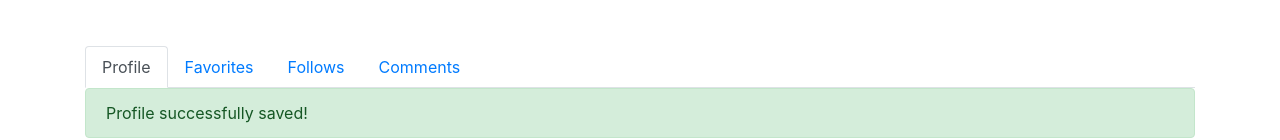
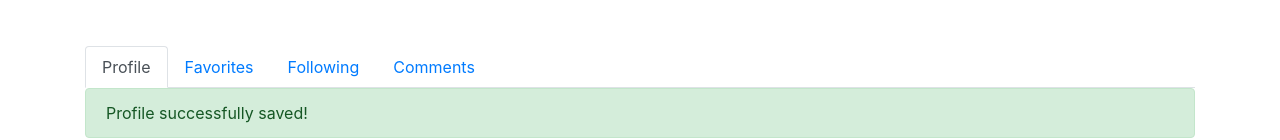
Before and after one commit to xiaojinhe/CS5610-spring20-final-project, a React (Create React App) app in the folder cs5610-spring20-final-project-client-react/: page /profile/1 in a window 1280 px wide. Shown: the part 438-578 px from the top of the page. Built offline with nearby package versions, Linux system fonts and the light colour scheme.

Commit message:
change follows to following

```diff
--- a/cs5610-spring20-final-project-client-react/src/components/UserProfileComponents/UserProfileHeaderComponent.js
+++ b/cs5610-spring20-final-project-client-react/src/components/UserProfileComponents/UserProfileHeaderComponent.js
@@ -22,7 +22,7 @@ const UserProfileHeaderComponent = ({user, isLoggedInUser}) =>
         <div className="row">
           <div className="col-6">
             <div>
-              <h2 className="text-center font-weight-bold">{user.follows.length}</h2>
+              <h2 className="text-center font-weight-bold">{user.following.length}</h2>
               <div className="text-center">Following</div>
             </div>
           </div>
--- a/cs5610-spring20-final-project-client-react/src/components/UserProfileComponents/UserProfileTabComponent.js
+++ b/cs5610-spring20-final-project-client-react/src/components/UserProfileComponents/UserProfileTabComponent.js
@@ -15,8 +15,8 @@ const UserProfileTabComponent = ({user}) =>
           Favorites
         </a>
         {user.role === "regular" &&
-        <a className="nav-item nav-link" data-toggle="tab" href="#nav-follows" role="tab">
-          Follows
+        <a className="nav-item nav-link" data-toggle="tab" href="#nav-following" role="tab">
+          Following
         </a>
         }
         {user.role === "critic" &&
@@ -48,8 +48,8 @@ const UserProfileTabComponent = ({user}) =>
             key={movie.id}/>
         )}
       </div>
-      <div className="tab-pane fade show" id="nav-follows" role="tabpanel">
-        {user.follows && user.follows.map(f =>
+      <div className="tab-pane fade show" id="nav-following" role="tabpanel">
+        {user.following && user.following.map(f =>
           <UserItemComponent
             user={f}
           />
--- a/cs5610-spring20-final-project-client-react/src/services/users.json
+++ b/cs5610-spring20-final-project-client-react/src/services/users.json
@@ -25,7 +25,7 @@
         "poster_path": "/rCzpDGLbOoPwLjy3OAm5NUPOTrC.jpg"
       }
     ],
-    "follows": [
+    "following": [
       {
         "uid": "2",
         "username": "webdev_critic"
```
